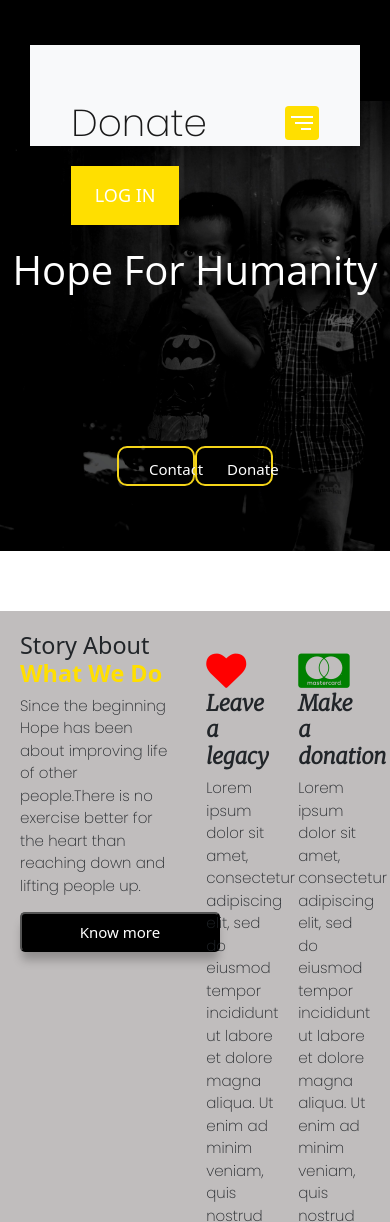
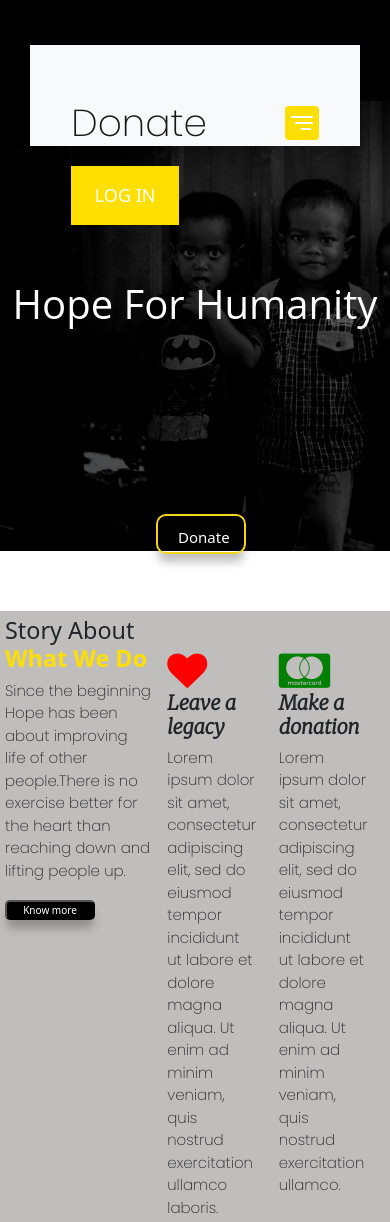
Before and after one commit to SaumyaVerma20/Donation, a plain HTML site: page index.html in a window 390 px wide. Shown: the top 1222 px of the page. Drawn offline with nearby package versions, Linux system fonts and the light colour scheme.

Commit message:
second commit

```diff
--- a/css/style.css
+++ b/css/style.css
@@ -194,13 +194,13 @@ color:black;
        width:20%;
        height:40px;
        position: absolute;
-       z-index: 2;
        padding: 10px 30px;
        border-radius: 10px;
        background: #f857a6;
        border: 2px solid #F4D419;
        background-color: transparent;
        box-shadow: 0 10px 10px -2px rgba(0,0,0,.25);
+       overflow: hidden;
 }
 
 .btn-donate:hover{
@@ -378,3 +378,42 @@ color:black;
    margin:0% 3%;
    }
    }
+
+   @media only screen and (max-width: 600px) {
+      .btn-donate{
+         font-size: 15px;
+         padding-left: 20px;
+         left:40%;
+         width:90px;
+      }
+
+      #home h1{
+         align-items: center;
+         height: 48vh;
+         font-size: 40px;
+         font-weight: 500;
+      }
+
+      .about-in{
+         width: 40%;
+         float: left;
+         padding: 5px;
+       }
+       .btn-know{
+          font-size: 10px;
+         width:90px;
+          height:20px;
+          overflow: hidden;
+      }
+
+      .container h3{
+         font-size: 20px;
+      }
+      .donate-in img{
+         height:80px;
+         width: 100px;
+         float:left;
+         padding: 5px;
+         padding-right: 15px;
+      }
+    }
--- a/index.html
+++ b/index.html
@@ -58,8 +58,12 @@
     <!--Home-->
     <div id="home">
         <h1>Hope For Humanity</h1>
-       <button class="btn-start">Contact</button>
-       <button class="btn-donate">Donate</button>
+        <div class="row">
+          <div class="col-md-4 col-lg-2">
+            <button class="btn btn-primary btn-block btn-donate">Donate</button>
+          </div>
+        </div>
+ <!--<button class="btn-donate">Donate</button>-->
     </div>
 
 
```
